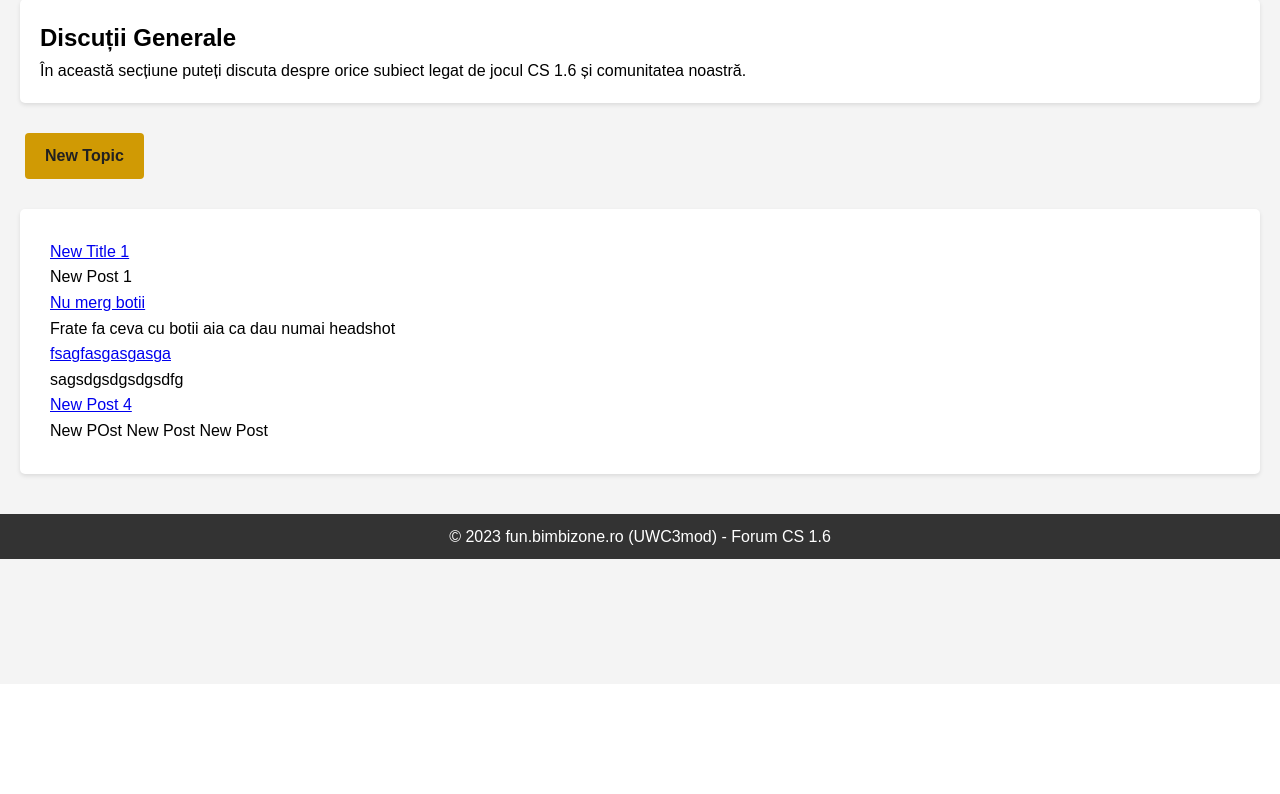
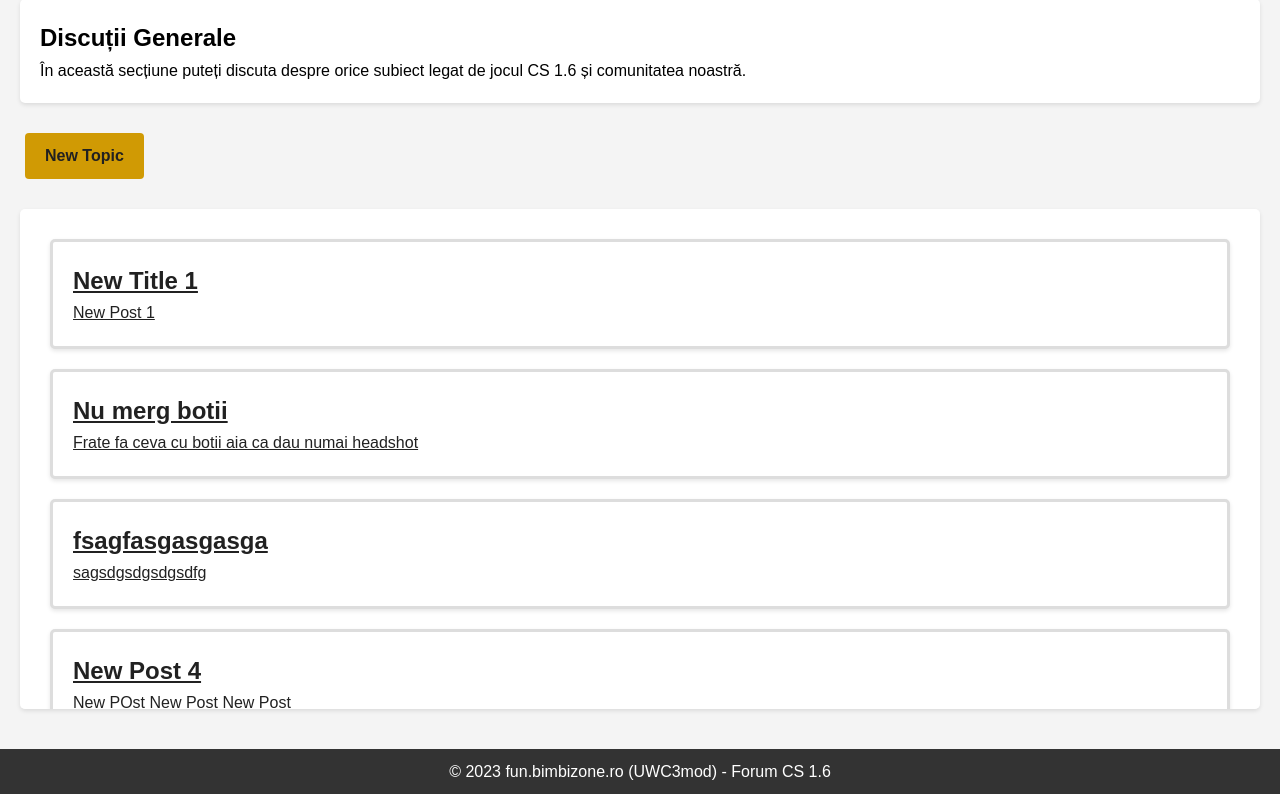
Before and after one commit to roshumihai/ForumCS, a Flask app: page /discutiiGenerale in a window 1280 px wide. Shown: the part 196-990 px from the top of the page. Before the commit the page ends 755 px from the top, so only its background shows below. Run offline with Flask 3, Linux system fonts and the light colour scheme; some libraries are stand-ins or nearby versions.

Commit message:
discutiiGenerale

```diff
--- a/static/discutiigenerale.css
+++ b/static/discutiigenerale.css
@@ -18,14 +18,14 @@
   }
 
   /* Stilizare pentru elementele <li> din lista .dg-ul */
-  .dg-ul li {
+  .dg-ul a {
     margin-bottom: 20px; /* Spatiu intre elementele de lista */
     font-size: 16px; /* Dimensiunea fontului */
     color: #333; /* Culoarea textului */
   }
 
   /* Stilizare pentru titluri <h2> in interiorul containerului */
-  .dg-container h2 {
+  .dg-container a {
     color: #212121; /* Culoarea textului titlului */
   }
 
--- a/templates/discutiiGenerale.html
+++ b/templates/discutiiGenerale.html
@@ -19,8 +19,16 @@
         <div class="dg-container">
             <ul class="dg-ul">
                 {% for topic in topics %}
-                <a href="{{ url_for('topic_details', topic_id=topic.topic_id) }}" target="_blank">{{ topic.title }}</a>
-                <p>{{ topic.post }}</p>
+
+                <a href="{{ url_for('topic_details', topic_id=topic.topic_id) }}" target="_blank">
+                    <li>
+                        <div class="section">
+                            <h2>{{ topic.title }}</h2>
+                            <div class="post">{{ topic.post }}</div>
+                        </div>
+                    </li>
+                </a>
+
                 {% endfor %}
             </ul>
         </div>
```
